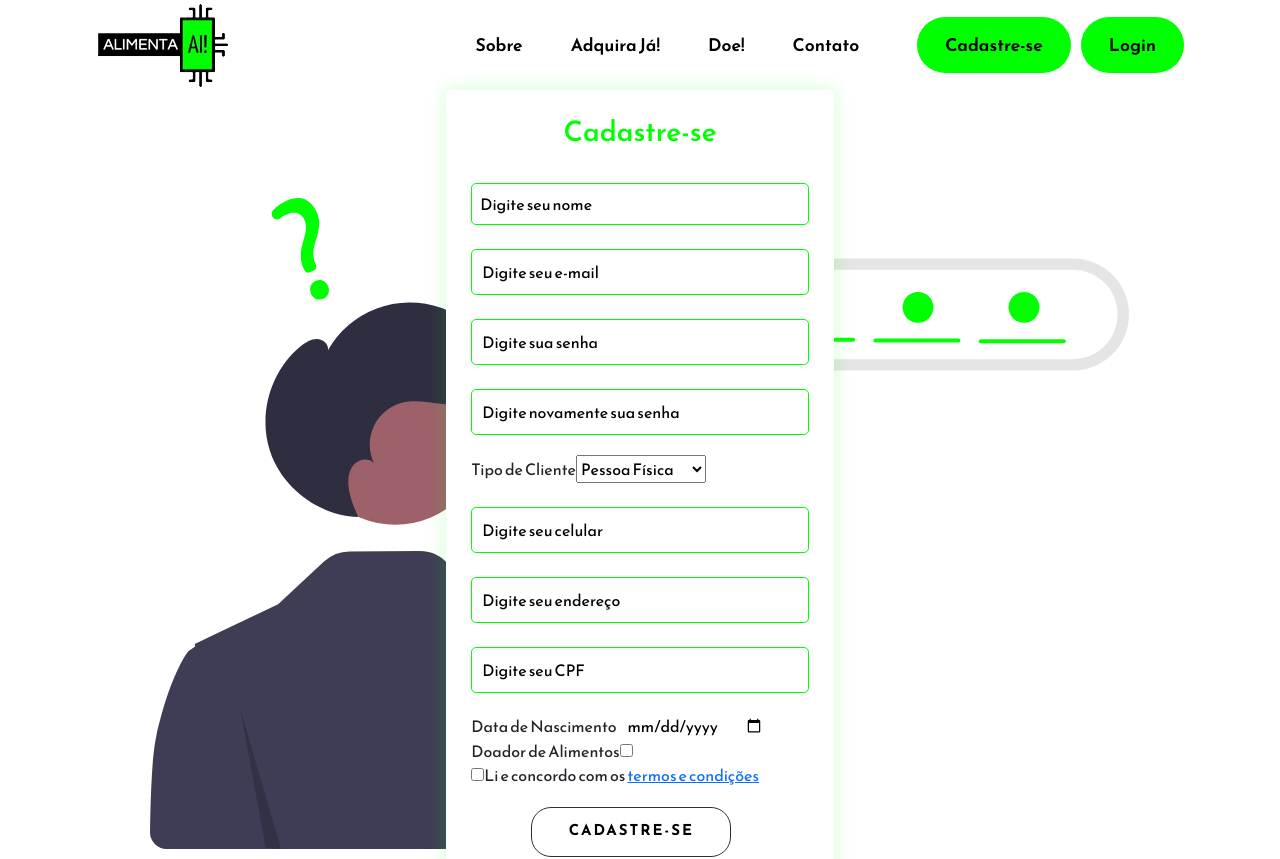
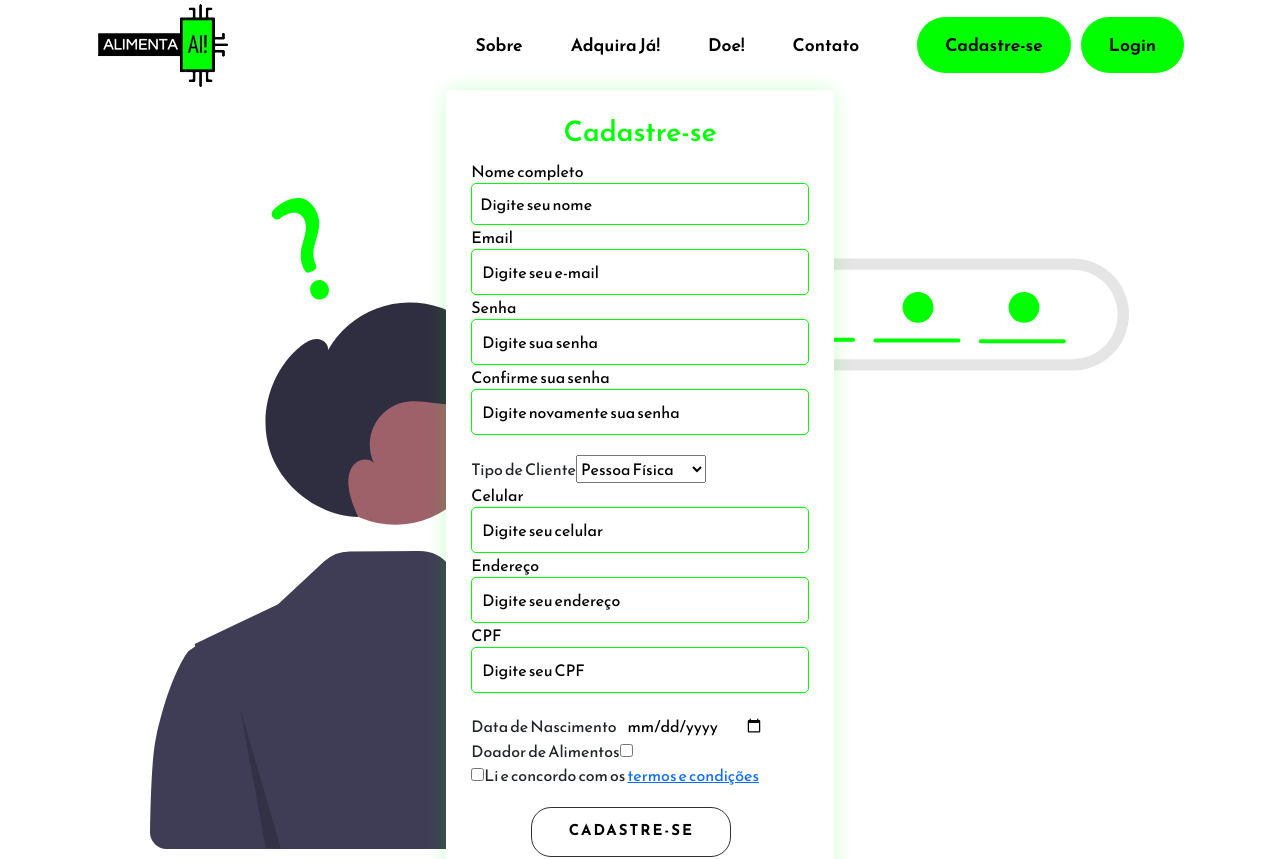
Before and after one commit to Alimenta-AI/Alimenta-AI, a React (Create React App) app in the folder Alimenta-AI-WEB/alimenta-ai/: page /cadastro in a window 1280 px wide. Shown: the top 859 px of the page. Built offline with nearby package versions, Linux system fonts and the light colour scheme.

Commit message:
Mudando css da label de cadastro

```diff
--- a/Alimenta-AI-WEB/alimenta-ai/src/Components/Cadastro/Cadastro.css
+++ b/Alimenta-AI-WEB/alimenta-ai/src/Components/Cadastro/Cadastro.css
@@ -168,7 +168,7 @@
 .website-inputgroup label,
 .company-type-inputgroup label,
 .cnpj-inputgroup label {
-  color: white;
+  color: rgb(0, 0, 0);
 }
 
 .text-sign {
```
